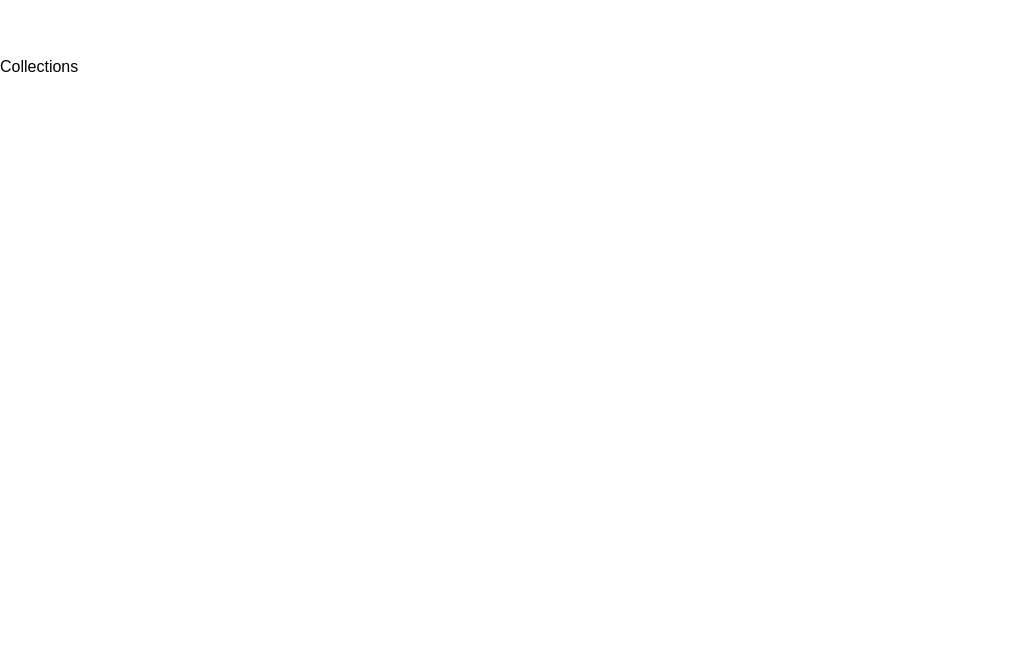
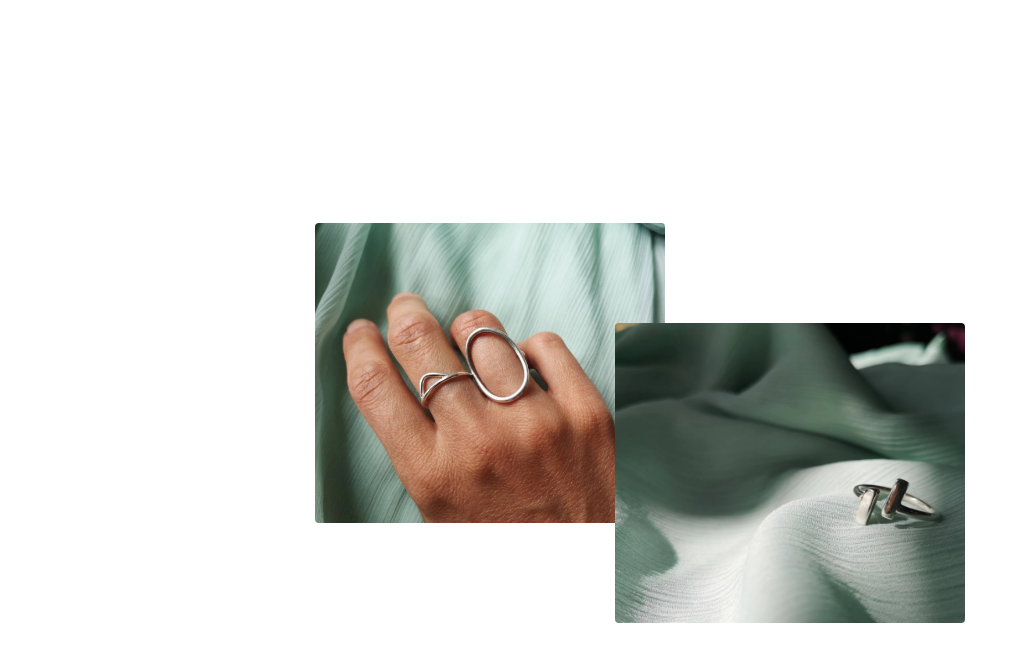
Before and after one commit to joeAmc/midas, a React (Create React App) app: page / in a window 1280 px wide. Shown: the part 827-1480 px from the top of the page, without its empty margins (0-1028 px from the left). Built offline with nearby package versions, Linux system fonts and the light colour scheme.

Commit message:
collections images added

```diff
--- a/src/App.css
+++ b/src/App.css
@@ -11,6 +11,7 @@
   --primary-color: #a58f53;
   --primarylight-color: #ece2c9;
   --secondary-color: #719d78;
+  --secondarylight-color: #91c79a;
   --accent-color: #692228;
   --accentlight-color: #9e5159;
   --box-shadow: 0 0 15px rgba(0, 0, 0, 0.15);
@@ -44,8 +45,8 @@ a {
 }
 
 .btn {
-  background: var(--accent-color);
-  color: var(--primarylight-color);
+  background: var(--secondary-color);
+  color: white;
   border: none;
   padding: 12px;
   border-radius: var(--border-radius);
@@ -55,8 +56,7 @@ a {
 }
 
 .btn:hover {
-  background: var(--accentlight-color);
-  color: white;
+  background: var(--secondarylight-color);
 }
 
 .spacer {
--- a/src/components/About/About.jsx
+++ b/src/components/About/About.jsx
@@ -1,10 +1,11 @@
 import React from "react";
+import "../Contact/contact.css";
 
 const About = () => {
   return (
     <section id="about">
       <div className="spacer"></div>
-      <div>About</div>
+      <div className="about-text"></div>
     </section>
   );
 };
--- a/src/components/Collections/Collections.jsx
+++ b/src/components/Collections/Collections.jsx
@@ -1,10 +1,18 @@
 import React from "react";
+import "../Collections/collections.css";
+import Ring from "../../assets/midas rings.jpg";
+import Earring from "../../assets/midas earrings.jpg";
 
 const Collections = () => {
   return (
     <section id="collections">
       <div className="spacer"></div>
-      <div>Collections</div>
+      <div className="rings">
+        <img src={Ring} alt="" />
+      </div>
+      <div className="earrings">
+        <img src={Earring} alt="" />
+      </div>
     </section>
   );
 };
--- /dev/null
+++ b/src/components/Collections/collections.css
@@ -0,0 +1,40 @@
+#collections {
+  position: relative;
+}
+
+.rings {
+  position: absolute;
+  height: 300px;
+  width: 350px;
+  border-radius: 4px;
+  overflow: hidden;
+  top: 250px;
+
+  left: 0;
+  right: 300px;
+  margin-left: auto;
+  margin-right: auto;
+}
+
+.rings img {
+  height: 320px;
+  width: auto;
+}
+
+.earrings {
+  position: absolute;
+  height: 300px;
+  width: 350px;
+  border-radius: 4px;
+  overflow: hidden;
+  bottom: 150px;
+  left: 300px;
+  right: 0;
+  margin-left: auto;
+  margin-right: auto;
+}
+
+.earrings img {
+  height: 320px;
+  width: auto;
+}
--- a/src/components/Header/header.css
+++ b/src/components/Header/header.css
@@ -12,13 +12,14 @@
   box-shadow: var(--box-shadow);
   position: fixed;
   top: 0;
+  z-index: 1;
 }
 
 .header h1 {
   margin-left: -485px;
 }
 
-img {
+.header img {
   height: 120px;
   width: auto;
   position: absolute;
```
Also changed, not shown: src/assets/midas earrings.jpg (added), src/assets/midas rings.jpg (added), src/components/Collections/Collections.css (deleted).
